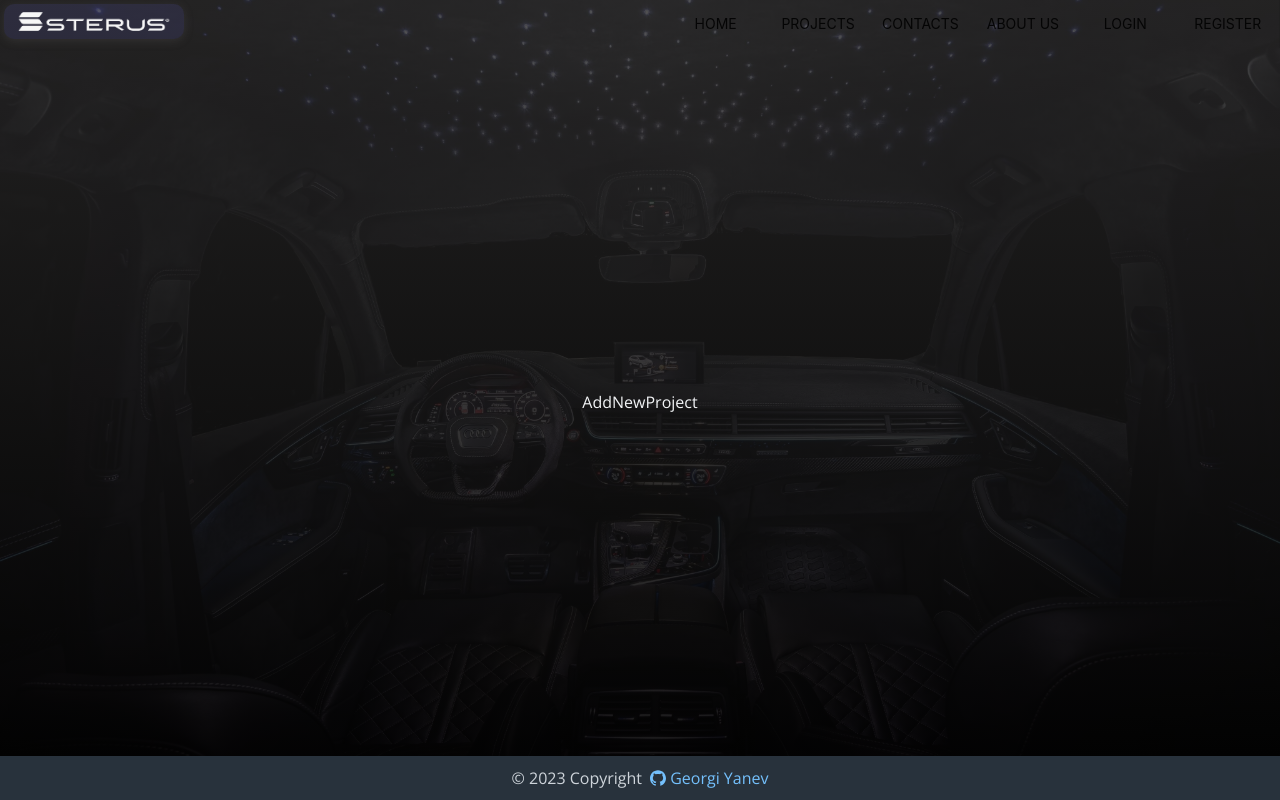
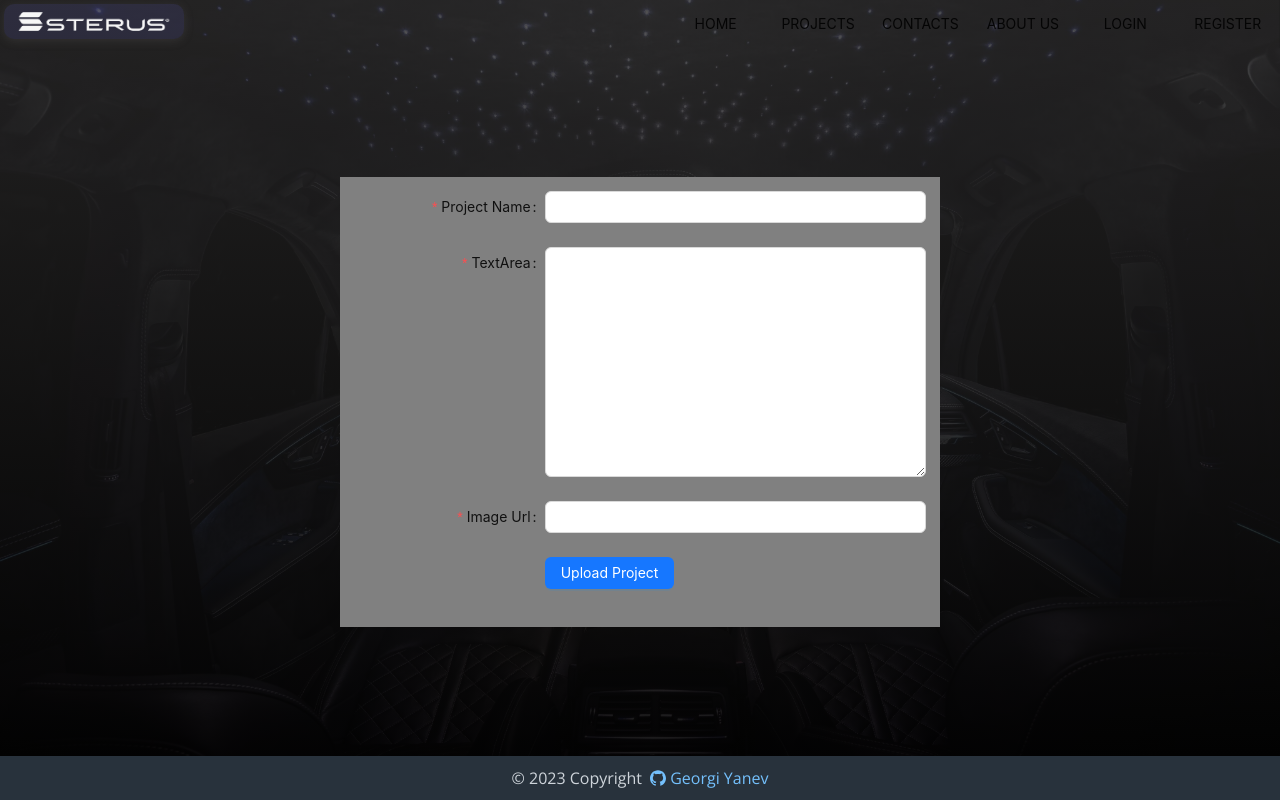
Before and after one commit to georgi1141/Sterusdesign, a React (Vite) app: page /add-project in a window 1280 px wide. Built offline with nearby package versions, Linux system fonts and the light colour scheme.

Commit message:
fetch data in projects and add projectServices

```diff
--- a/src/components/content/AddNewProject/AddNewProject.jsx
+++ b/src/components/content/AddNewProject/AddNewProject.jsx
@@ -1,9 +1,61 @@
-import React from 'react'
+import React from 'react';
+import { PlusOutlined } from '@ant-design/icons';
+import { Form, Input, Upload, Button } from 'antd';
 
-function AddNewProject() {
+const { TextArea } = Input;
+
+const normFile = (e) => {
+  if (Array.isArray(e)) {
+    return e;
+  }
+  return e?.fileList;
+};
+
+const AddNewProject = () => {
+  const onFinish = async (values) => {
+    console.log('Form values:', values);
+    // Handle form submission logic here
+  };
+
   return (
-    <div>AddNewProject</div>
-  )
-}
+    <div>
+      <Form
+        labelCol={{
+          span: 8,
+        }}
+        wrapperCol={{
+          span: 20,
+        }}
+        layout="horizontal"
+        style={{
+          width: 600,
+          backgroundColor: 'gray',
+          padding: '1em',
+        }}
+        onFinish={onFinish}
+      >
+        <Form.Item label="Project Name" name="projectName" rules={[{ required: true, message: 'Please enter the project name!' }]}>
+          <Input />
+        </Form.Item>
+        <Form.Item label="TextArea" name="description" rules={[{ required: true, message: 'Please enter the project description!' }]}>
+          <TextArea rows={10} />
+        </Form.Item>
+        <Form.Item label="Image Url" name="imageUrl" rules={[{ required: true, message: 'Please enter the Image Url!' }]}>
+          <Input />
+        </Form.Item>
+        <Form.Item
+          wrapperCol={{
+            offset: 8,
+            span: 16,
+          }}
+        >
+          <Button type="primary" htmlType="submit">
+            Upload Project
+          </Button>
+        </Form.Item>
+      </Form>
+    </div>
+  );
+};
 
-export default AddNewProject
+export default AddNewProject;
--- a/src/components/content/Home/Home.jsx
+++ b/src/components/content/Home/Home.jsx
@@ -1,19 +1,39 @@
 import React from "react";
 import "./home.css";
-import { Link } from "react-router-dom";
+import { Link, useNavigate } from "react-router-dom";
 import { useGlobalContext } from "../../globalContext/GlobalAppContext";
 import sewing from "../../../assets/images/sewing.jpg"
 
 function Home() {
 
+    const navigate = useNavigate()
     const { user } = useGlobalContext();
 
     return (
         <div className="landing-container">
             {user ? (
                 <>
+                    <div className="home-container">
+                        <div className="welcome-container">
+                            <h3> Hello {user.username}, what's next?</h3>
+                            <ul>
+                                <li> Browse our community projeces: <button onClick={() => { navigate('/projects') }}>Projects</button></li>
+                                <li>Share your project with the community : <button onClick={() => { navigate('/add-project') }}>Share project</button></li>
+                            </ul>
+                        </div>
+                        <div className="projects-container">
+                            <h4>Most receant projects!</h4>
+                            <p>TODO: Fetch last three added projects.</p>
+                            <ul>
+                                <li>Project 1</li>
+                                <li>Project 2</li>
+                                <li>Project 3</li>
+                            </ul>
 
-        Complete page if there is user logged in!
+                        </div>
+                    </div>
+
+
                 </>
             ) : (
                 <>
@@ -37,7 +57,7 @@ function Home() {
 
                     <section className="hero-right">
 
-                <img src={sewing} alt="man sewing" className="img"  />
+                        <img src={sewing} alt="man sewing" className="img" />
 
                     </section>
                 </>
--- a/src/components/content/Home/home.css
+++ b/src/components/content/Home/home.css
@@ -39,7 +39,6 @@
     background-color: rgba(88, 88, 171, 0.3);
     color: #d0ebff;
     padding: 1em;
-    margin: 3em;
     border-radius: 10px;
     cursor: pointer;
     border: none;
@@ -87,3 +86,12 @@
     filter: brightness(1.2);
     opacity: 1;
   }
+
+
+  /* CSS for logged-in user */
+
+  .home-container{
+    display: flex;
+    width: 100%;
+    justify-content: space-between;
+  }
--- a/src/components/content/Login/Login.jsx
+++ b/src/components/content/Login/Login.jsx
@@ -1,7 +1,7 @@
 import React from "react";
 import { Button, Checkbox, Form, Input } from "antd";
 import "./loginAndRegister.css";
-import { Link ,useNavigate} from "react-router-dom";
+import { Link, useNavigate } from "react-router-dom";
 import { login } from "../../../services/userService";
 import { ToastContainer, toast } from "react-toastify";
 import { useGlobalContext } from "../../globalContext/GlobalAppContext";
--- a/src/components/content/Projects/Projects.jsx
+++ b/src/components/content/Projects/Projects.jsx
@@ -1,9 +1,26 @@
-import React from 'react'
+import React, { useEffect, useState } from 'react'
+import { getAll } from '../../../services/projectService'
 
 function Projects() {
-  return (
-    <div>Projects content</div>
-  )
+
+
+  const [projects,setProjects] = useState()
+
+  useEffect(()=>{
+
+      getAll()
+     .then(res=> setProjects(Object.values(res)))
+     .catch(err=>console.log(err))
+
+  },[])
+
+  return <>
+  {projects?
+  projects.map(project=><>{project.projectName}</>)
+  :
+  ' No projects yet!'}
+  </>
+
 }
 
 export default Projects
--- a/src/components/navbar.css
+++ b/src/components/navbar.css
@@ -10,6 +10,7 @@
     min-width: 0;
     color: #d0ebff;
     background-color: rgba(0, 0, 0, 0.001);
+    cursor: pointer;
 
 
 
@@ -36,8 +37,7 @@
     background-color: rgba(88, 88, 171, 0.2) !important;
   }
 
-.site-logo {
-
+  .site-logo {
     font-size: large;
     margin: 0.2em;
     width: 10em;
@@ -52,6 +52,7 @@
     box-shadow: 0px 2px 20px rgba(145, 139, 139, 0.251);
 }
 
+
 .nav-sub-container{
     display: flex;
 }
--- /dev/null
+++ b/src/services/projectService.js
@@ -0,0 +1,24 @@
+const baseUrl = "http://localhost:3030/data/projects";
+
+
+export const getAll = async ()=>{
+
+    try {
+
+    const res = await fetch(baseUrl)
+
+    if (!res.ok){
+        throw new Error('Internal server error!')
+    }
+
+    const data = res.json()
+    return data
+
+
+    } catch (error) {
+        return error
+    }
+
+
+
+}
```
Lines whose indentation alone changed are shown as unchanged.
